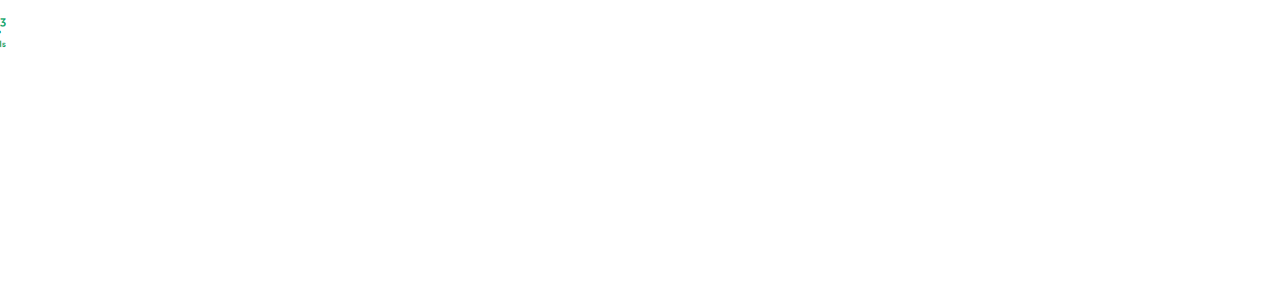
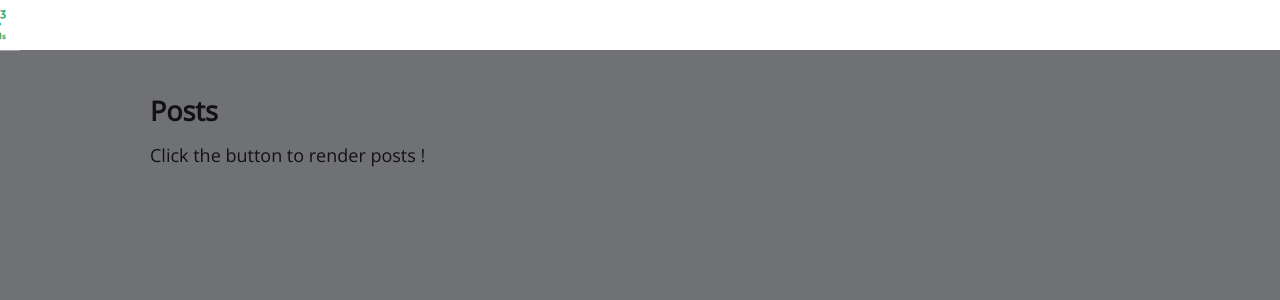
Before and after one commit to venkatweb1234/Redux-Project-Jest-enzyme, a React (Create React App) app: page / in a window 1280 px wide. Shown: the top 300 px of the page. Built offline with nearby package versions, Linux system fonts and the light colour scheme.

Commit message:
Headline w3schools Tests

```diff
--- a/public/index.html
+++ b/public/index.html
@@ -9,6 +9,8 @@
       name="description"
       content="Web site created using create-react-app"
     />
+    <link rel="preconnect" href="https://fonts.gstatic.com">
+    <link href="https://fonts.googleapis.com/css2?family=Open+Sans&display=swap" rel="stylesheet">
     <link rel="apple-touch-icon" href="%PUBLIC_URL%/logo192.png" />
     <!--
       manifest.json provides metadata used when your web app is installed on a
--- a/src/App.js
+++ b/src/App.js
@@ -1,9 +1,14 @@
 import React from 'react';
 import Header from './components/header/w3schools-header.component';
+import Headline from './components/headline/headline.component';
+import './App.scss'
 function App() {
   return (
     <div className="App">
       <Header />
+      <section className="main">
+        <Headline header="Posts" desc="Click the button to render posts !" />
+      </section>
     </div>
   );
 }
--- a/src/App.scss
+++ b/src/App.scss
@@ -2,4 +2,14 @@ body{
    background: #707174;
    margin: 0 auto;
    padding: 0;
+   font-family: 'Open Sans', sans-serif;
+   font-size: 18px;
+   line-height: 22px;
+   color: #121212;
 }
+.main{
+   width: 100%;
+   max-width: 980px;
+   margin: 50px auto 80px;
+   padding: 0 10px;
+}
--- a/src/Utils/commonTestfun.jsx
+++ b/src/Utils/commonTestfun.jsx
@@ -1,6 +1,4 @@
-const findByTestAttr = (component, attr) =>{
+export const findByTestAttr = (component, attr) =>{
     const wrapper = component.find(`[data-test='${attr}']`);
     return wrapper;
 }
-
-export default findByTestAttr;
--- /dev/null
+++ b/src/components/headline/headline.component.jsx
@@ -0,0 +1,22 @@
+import React, { Component } from 'react';
+
+class Headline extends Component{
+    constructor(props){
+        super(props);
+    }
+    render() {
+
+        const { header, desc } = this.props;
+        if(!header){
+            return null;
+        }
+        return (
+            <div data-test="HeadlineComponent">
+               <h1 data-test="header">{header}</h1>
+               <p data-test="desc">{desc}</p>
+            </div>
+        );
+    }
+}
+
+export default Headline;
```
Also changed, not shown: src/components/headline/headline.style.scss (added), 2 other files (tests, documents, lock files or other folders).
